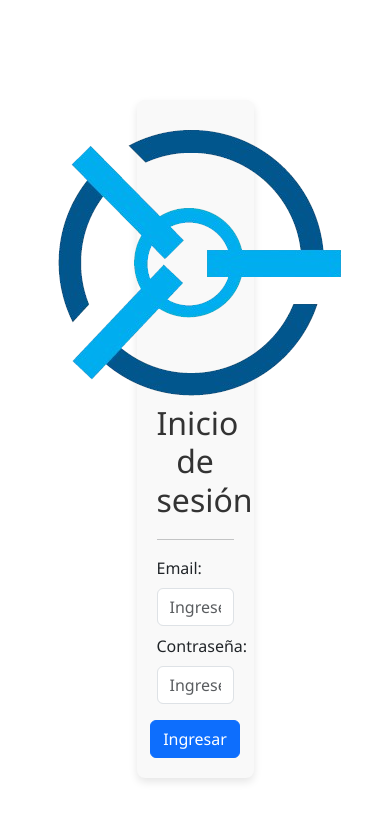
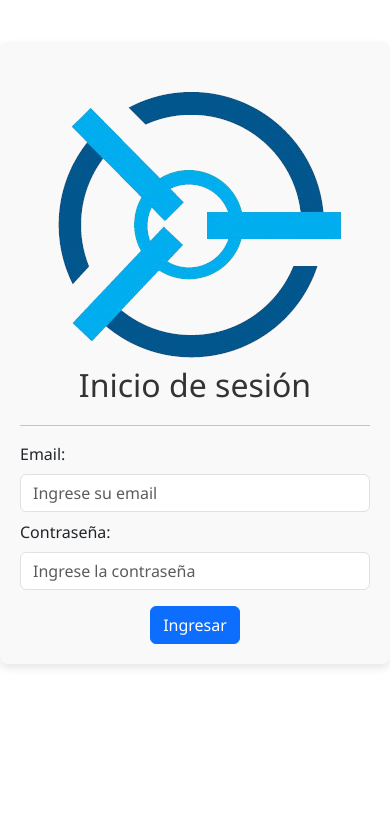
Before and after one commit to Miguelkzk/front_mdz_mecanizados, a React (Vite) app: page /login in a window 390 px wide. Shown: the top 820 px of the page. Built offline with nearby package versions, Linux system fonts and the light colour scheme.

Commit message:
responsive

```diff
--- a/src/components/NavBar.jsx
+++ b/src/components/NavBar.jsx
@@ -43,13 +43,13 @@ function NavBar() {
         <Navbar.Collapse id="basic-navbar-nav">
           <Nav className="me-auto">
             {/* Mueve los enlaces dentro de Nav para evitar problemas de layout */}
-            <Nav.Link onClick={() => navigate('/')} style={styles.navLinks}>
+            <Nav.Link href='/' style={styles.navLinks}>
               {t('Órdenes')}
             </Nav.Link>
-            <Nav.Link onClick={() => navigate('/clients')} style={styles.navLinks}>
+            <Nav.Link href='/clients' style={styles.navLinks}>
               {t('Clientes')}
             </Nav.Link>
-            <Nav.Link onClick={() => navigate('/suppliers')} style={styles.navLinks}>
+            <Nav.Link href='/suppliers' style={styles.navLinks}>
               {t('Proveedores')}
             </Nav.Link>
           </Nav>
--- a/src/pages/Clients.jsx
+++ b/src/pages/Clients.jsx
@@ -3,6 +3,7 @@ import GenericTable from "../components/GenericTable";
 import { ClientService } from "../service/Client";
 import { Button } from "react-bootstrap";
 import NameForm from "../components/Name.form";
+import "../styles/clients&suppliers.css"
 
 function Clients() {
   const fields = ['name'];
@@ -41,15 +42,16 @@ function Clients() {
 
   return (
     <>
-    <div style={styles.container}>
-      <div style={styles.headerContainer}>
-
-        <h2 style={styles.title}>Clientes</h2>
-        <Button style={styles.newClientButton} onClick={() => (handleOpenModal())}>Nuevo cliente</Button>
+      <div className="container">
+        <div className="headerContainer">
+          <h2 className="title" >Clientes</h2>
+          <Button className="newButton"  onClick={() => handleOpenModal()}>
+            Nuevo cliente
+          </Button>
         </div>
 
         <hr />
-      <div style={styles.tableContainer}>
+        <div className="tableContainer">
           <GenericTable
             fields={fields}
             elements={clients}
@@ -59,56 +61,15 @@ function Clients() {
           />
         </div>
       </div>
+
       <NameForm
-    show = {showForm}
+        show={showForm}
         handleClose={handleCloseModal}
         title={title}
-    type={'client'}
+        type={"client"}
         editElement={client}
       />
     </>
-
   );
   }
-
-const styles = {
-  container: {
-    maxWidth: "50%",
-    margin: "20px auto",
-    padding: "20px",
-    backgroundColor: "#f9f9f9",
-    borderRadius: "8px",
-    boxShadow: "0 4px 8px rgba(0, 0, 0, 0.1)",
-    fontFamily: "'Segoe UI', Tahoma, Geneva, Verdana, sans-serif",
-  },
-  title: {
-    color: "#333",
-    fontSize: "32px",
-    textAlign: "center",
-    marginBottom: "20px",
-  },
-  tableContainer: {
-    marginTop: "20px",
-    display: "flex",
-    flexDirection: "column",
-    gap: "10px",
-  },
-  newClientButton: {
-    position: 'absolute',
-    right: 0,
-    top: 0,
-    marginBottom: '20px',
-    padding: '10px 20px',
-    fontSize: '16px',
-    flex: "1 1 100%", // Para pantallas pequeñas, el botón ocupará todo el ancho disponible
-  },
-  headerContainer: {
-    display: 'flex',
-    justifyContent: 'center',
-    alignItems: 'center',
-    position: 'relative',
-    flexWrap: 'wrap', // Para que el botón se mueva hacia abajo si el espacio es pequeño
-  },
-};
-
 export default Clients;
--- a/src/pages/login.jsx
+++ b/src/pages/login.jsx
@@ -5,7 +5,7 @@ import { useTranslation } from "react-i18next";
 
 function Login() {
   const [form, setForm] = useState({ email: "", password: "" });
-  const [exception, setExeption] = useState('')
+  const [exception, setExeption] = useState('');
   const { t } = useTranslation();
 
   const handleInputChange = (e) => {
@@ -16,7 +16,8 @@ function Login() {
     }));
   };
 
-  const handleSubmit = async () => {
+  const handleSubmit = async (e) => {
+    e.preventDefault();  // Evitar el comportamiento predeterminado del formulario
     try {
       const response = await authService.login({ user: form });
 
@@ -36,26 +37,31 @@ function Login() {
     }
   };
 
-
   return (
     <>
-      <div style={styles.container}>
-        <div style={{ display: 'flex', justifyContent: 'center' }}>
-        <img src="/logo_MM__1_-removebg-preview.png" alt="Logo" />
+      <div className="container" style={styles.container}>
+        <div style={styles.formContainer}>
+          <div className="col-12">
+            <div style={{textAlign: 'center'}}>
+
+            <img src="/logo_MM__1_-removebg-preview.png" alt="Logo" />
+            </div>
+          </div>
         </div>
         <div style={styles.headerContainer}>
           <h2 style={styles.title}>Inicio de sesión</h2>
         </div>
         <hr />
-        <Form>
+        <Form onSubmit={handleSubmit}>
           <Form.Group>
             <Form.Label>Email:</Form.Label>
             <FormControl
-              type="text"
+              type="email"
               placeholder="Ingrese su email"
               name="email"
               value={form.email}
               onChange={handleInputChange}
+              autoComplete="email"
             />
           </Form.Group>
           <Form.Group className="mt-2">
@@ -66,26 +72,39 @@ function Login() {
               name="password"
               value={form.password}
               onChange={handleInputChange}
+              autoComplete="current-password"
             />
           </Form.Group>
+          <p style={{ color: 'red' }}>{t(exception)}</p>
+
+          {/* Botón de submit que permitirá hacer el submit al presionar Enter */}
+          <div style={{ display: 'flex', justifyContent: 'center', marginTop: '2%' }}>
+            <Button type="submit">Ingresar</Button>
+          </div>
         </Form>
-        <p style={{ color: 'red' }}>{t(exception)}</p>
+      </div>
+    </>
+  );
+}
 
-        <div style={{ display: 'flex', justifyContent: 'center', marginTop: '2%' }}>
-          <Button onClick={handleSubmit}>Ingresar</Button>
-        </div>
-      </div>
-    </>);
-} export default Login;
+export default Login;
+
 const styles = {
   container: {
-    maxWidth: "30%",
-    margin: "100px auto",
+    marginTop: "5vh",
     padding: "20px",
     backgroundColor: "#f9f9f9",
     borderRadius: "8px",
     boxShadow: "0 4px 8px rgba(0, 0, 0, 0.1)",
     fontFamily: "'Segoe UI', Tahoma, Geneva, Verdana, sans-serif",
+    maxWidth: "500px",
+    justifyContent: "center",
+    alignItems: "center",
+  },
+  formContainer: {
+    marginTop: "20px",
+    justifyContent: "center",
+    alignItems: "center",
   },
   title: {
     color: "#333",
--- a/src/pages/register.jsx
+++ b/src/pages/register.jsx
@@ -5,7 +5,7 @@ import { useTranslation } from "react-i18next";
 import Notification from "../components/notification";
 
 function Register() {
-  const [form, setForm] = useState({ name: "", email: "", password: "", role: "admin"});
+  const [form, setForm] = useState({ name: "", email: "", password: "", role: "admin" });
   const [exception, setExeption] = useState('')
   const { t } = useTranslation();
   const [notification, setNotification] = useState({ show: false, message: '' });
@@ -21,7 +21,7 @@ function Register() {
   const handleSubmit = async () => {
     await authService.register({ user: form });
     setNotification({ show: true, message: 'Usuario registrado correctamente' });
-    setForm({ name: "", email: "", password: "", role: "admin"})
+    setForm({ name: "", email: "", password: "", role: "admin" })
   };
 
   const handleCloseNotification = () => {
@@ -30,9 +30,13 @@ function Register() {
 
   return (
     <>
-      <div style={styles.container}>
-        <div style={{ display: 'flex', justifyContent: 'center' }}>
+      <div className="container" style={styles.container}>
+        <div style={styles.formContainer}>
+          <div className="col-12">
+            <div style={{ textAlign: 'center' }}>
+
               <img src="/logo_MM__1_-removebg-preview.png" alt="Logo" />
+            </div>
           </div>
           <div style={styles.headerContainer}>
             <h2 style={styles.title}>Nuevo usuario</h2>
@@ -78,6 +82,7 @@ function Register() {
             <Button onClick={handleSubmit}>Registrar</Button>
           </div>
         </div>
+      </div>
 
       <Notification
         show={notification.show}
@@ -89,13 +94,20 @@ function Register() {
 } export default Register;
 const styles = {
   container: {
-    maxWidth: "30%",
-    margin: "100px auto",
+    marginTop: "5vh",
     padding: "20px",
     backgroundColor: "#f9f9f9",
     borderRadius: "8px",
     boxShadow: "0 4px 8px rgba(0, 0, 0, 0.1)",
     fontFamily: "'Segoe UI', Tahoma, Geneva, Verdana, sans-serif",
+    maxWidth: "500px",
+    justifyContent: "center",
+    alignItems: "center",
+  },
+  formContainer: {
+    marginTop: "20px",
+    justifyContent: "center",
+    alignItems: "center",
   },
   title: {
     color: "#333",
--- a/src/pages/suppliers.jsx
+++ b/src/pages/suppliers.jsx
@@ -41,15 +41,15 @@ function Suppliers(){
 
   return (
     <>
-    <div style={styles.container}>
-      <div style={styles.headerContainer}>
+    <div className="container">
+      <div className="headerContainer">
 
-        <h2 style={styles.title}>Proveedores</h2>
-        <Button style={styles.newClientButton} onClick={() => (handleOpenModal())}>Nuevo proveedor</Button>
+        <h2 lassName="title">Proveedores</h2>
+        <Button className="newButton"  onClick={() => (handleOpenModal())}>Nuevo proveedor</Button>
       </div>
 
       <hr />
-      <div style={styles.tableContainer}>
+      <div className="tableContainer">
         <GenericTable
           fields={fields}
           elements={suppliers}
--- a/src/service/authService.js
+++ b/src/service/authService.js
@@ -1,3 +1,4 @@
+import { GiConsoleController } from 'react-icons/gi';
 import {getHeaders} from './apiUtils'
 import { BASE_URL } from './config';
 
@@ -45,9 +46,14 @@ export const authService = {
     return data
   },
   register : async(formData) => {
+    console.log(formData)
     const response = await fetch(`${BASE_URL}/signup`, {
       method: "POST",
       headers: getHeaders(),
       body: JSON.stringify(formData)
-    });}
+    });
+    const data = await response.json()
+    return data;
+  }
+
 };
--- /dev/null
+++ b/src/styles/clients&suppliers.css
@@ -0,0 +1,65 @@
+.container {
+  max-width: 80%; /* Más ancho para pantallas pequeñas */
+  margin: 20px auto;
+  padding: 20px;
+  background-color: #f9f9f9;
+  border-radius: 8px;
+  box-shadow: 0 4px 8px rgba(0, 0, 0, 0.1);
+  font-family: 'Segoe UI', Tahoma, Geneva, Verdana, sans-serif;
+  position: relative;
+}
+@media (max-width: 1300px) {
+  .container {
+    max-width: 90%; /* Ancho máximo para pantallas medianas */
+  }
+}
+
+@media (max-width: 800px) {
+  .container {
+    max-width: 100%; /* Ancho máximo para pantallas pequeñas */
+  }
+}
+
+.headerContainer {
+  display: flex;
+  justify-content: center;
+  align-items: center;
+  position: relative;
+  flex-wrap: wrap; /* Para que el botón se mueva hacia abajo si el espacio es pequeño */
+}
+
+.title {
+  color: #333;
+  font-size: 32px;
+  text-align: center;
+  flex: 1 1 100%; /* Ocupa todo el ancho disponible en pantallas pequeñas */
+}
+
+.newButton {
+  position: absolute;
+  right: 0;
+  top: 0;
+  margin-bottom: 20px;
+  padding: 10px 20px;
+  font-size: 16px;
+  flex: 1 1 100%; /* Para pantallas pequeñas, el botón ocupará todo el ancho disponible */
+}
+
+
+.tableContainer {
+  display: flex;
+  flex-direction: column;
+  gap: 10px;
+}
+
+@media (max-width: 600px) {
+
+  .title {
+    margin-bottom: 10px;
+  }
+
+  .newButton {
+    position: relative;
+    margin: 0;
+  }
+}
```
Lines whose indentation alone changed are shown as unchanged.
